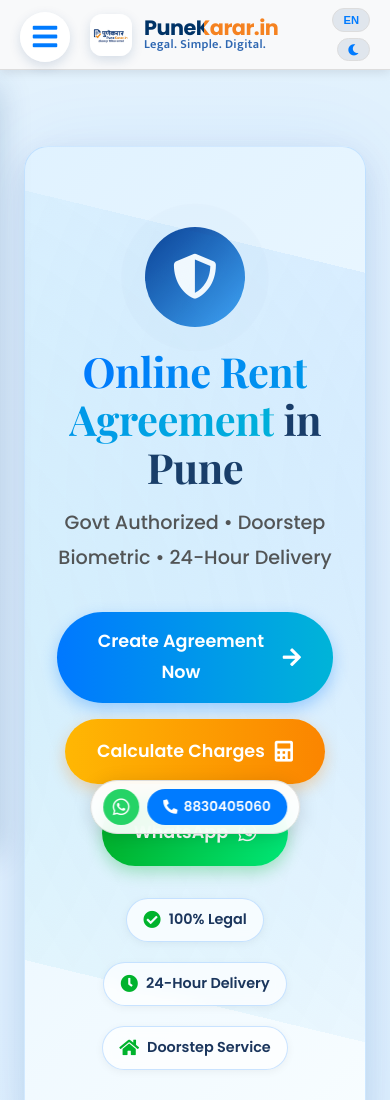
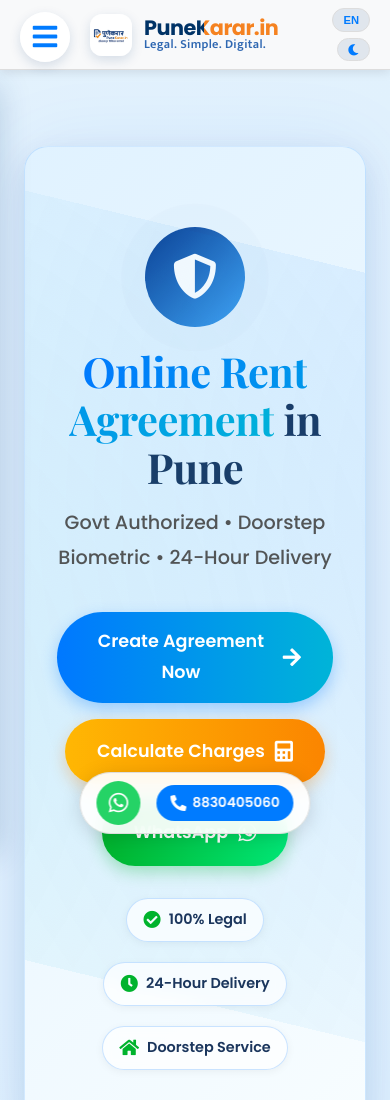
Before and after one commit to vishalbangar/punekarar.in, a plain HTML site: page index.html in a window 390 px wide. Shown: the top 1100 px of the page. Drawn offline with nearby package versions, Linux system fonts and the light colour scheme.

Commit message:
update floating footer

```diff
--- a/styles.css
+++ b/styles.css
@@ -877,8 +877,6 @@
 
 
 
-
-
 /* ========================================
    FOOTER CONTACT
    ======================================== */
@@ -909,11 +907,11 @@
   border: 1px solid var(--border);
   border-radius: 50px;
   display: flex;
-  gap: 12px;
   align-items: center;
   justify-content: center;
-  padding: 10px 20px;
-  box-shadow: 0 4px 20px rgba(0,0,0,0.15);
+  gap: 24px; /* 🔹 Increased gap between icons */
+  padding: 10px 24px;
+  box-shadow: 0 4px 20px rgba(0, 0, 0, 0.15);
   z-index: 1000;
   backdrop-filter: blur(10px);
 }
@@ -922,6 +920,7 @@
 .contact-link {
   display: flex;
   align-items: center;
+  justify-content: center;
   gap: 8px;
   font-weight: 600;
   text-decoration: none;
@@ -931,67 +930,72 @@
   transition: all 0.3s ease;
 }
 
-/* WhatsApp */
+/* ✅ WhatsApp */
 .contact-link.whatsapp {
   background: #25D366;
   color: #fff;
-  width: 42px;
-  height: 42px;
-  justify-content: center;
+  width: 50px; /* 🔹 Bigger icon area */
+  height: 50px;
+  border-radius: 50%;
 }
 .contact-link.whatsapp i {
-  font-size: 1.2rem;
+  font-size: 1.6rem; /* 🔹 Bigger icon size */
 }
 .contact-link.whatsapp:hover {
   background: #1EBE5B;
-  transform: scale(1.05);
-}
-
-/* Call */
+  transform: scale(1.08);
+}
+
+/* ✅ Call */
 .contact-link.call {
   background: #007BFF;
   color: #fff;
-  padding: 6px 16px;
+  padding: 8px 18px;
+  border-radius: 30px;
+}
+.contact-link.call i {
+  font-size: 1.2rem;
 }
 .contact-link.call:hover {
   background: #0056b3;
   transform: scale(1.05);
 }
 
-/* Icons */
-.contact-link i {
-  font-size: 1rem;
-}
-
-/* ✅ Mobile: same row, just smaller */
+/* ✅ Mobile View */
 @media (max-width: 768px) {
   .floating-contact-bar {
-    gap: 8px;
-    padding: 8px 12px;
+    gap: 16px; /* Slightly less gap on mobile */
+    padding: 8px 16px;
     bottom: 10px;
   }
 
   .contact-link {
-    font-size: 0.8rem;
+    font-size: 0.85rem;
     padding: 5px 10px;
     gap: 6px;
   }
 
   .contact-link.whatsapp {
-    width: 36px;
-    height: 36px;
+    width: 44px; /* 🔹 Still larger than before */
+    height: 44px;
   }
 
-  .contact-link i {
-    font-size: 0.9rem;
+  .contact-link.whatsapp i {
+    font-size: 1.4rem; /* 🔹 Bigger on mobile too */
+  }
+
+  .contact-link.call {
+    padding: 6px 14px;
+  }
+
+  .contact-link.call i {
+    font-size: 1rem;
   }
 
   .contact-link.call span {
     font-size: 0.85rem;
   }
 }
-
-
 
 /* ========================================
    AGREEMENT FORM STYLING
@@ -1530,4 +1534,5 @@
 .cta.franchise:hover {
   transform: translateY(-2px);
   box-shadow: 0 4px 12px rgba(0,120,255,0.3);
-}
+
+}
```
